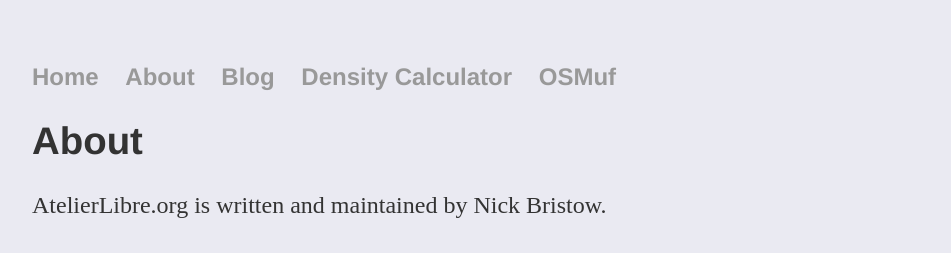
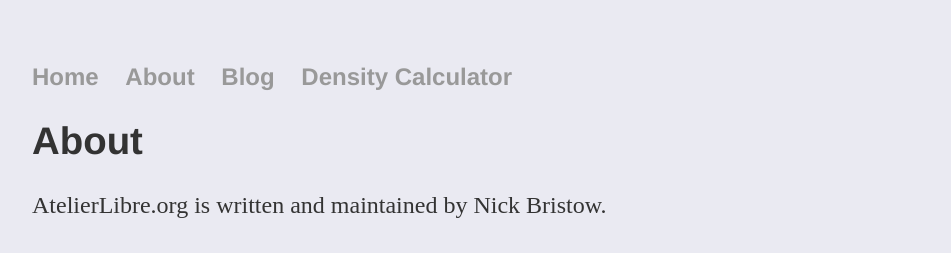
Before and after one commit to AtelierLibre/AtelierLibre.github.io, a Jekyll site: the page built from about/index.html, in a window 1280 px wide. Shown: the top 253 px of the page, without its empty margins (160-1111 px from the left). Built offline with Jekyll 4.4.1, drawn with Linux system fonts in a browser that asks for light colours; comment, search, counter and statistics services are not loaded.

Commit message:
removes osmuf from headers

```diff
--- a/_layouts/default.html
+++ b/_layouts/default.html
@@ -14,7 +14,6 @@
                     <li><a href="/about">About</a></li>
                     <li><a href="/blog">Blog</a></li>
                     <li><a href="/density_calculator">Density Calculator</a></li>
-                    <li><a href="/osmuf">OSMuf</a></li>
                 </ul>
             </nav>
 
```
